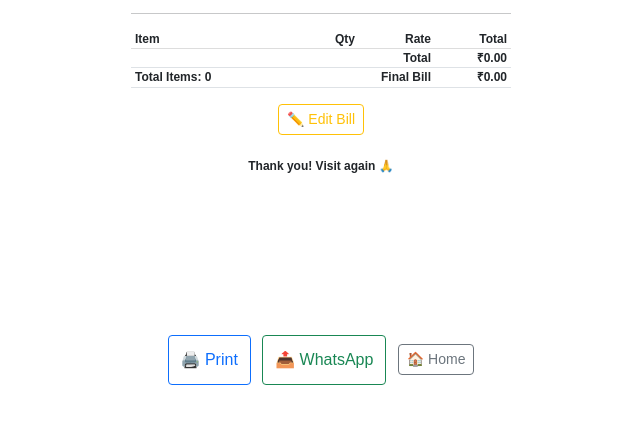
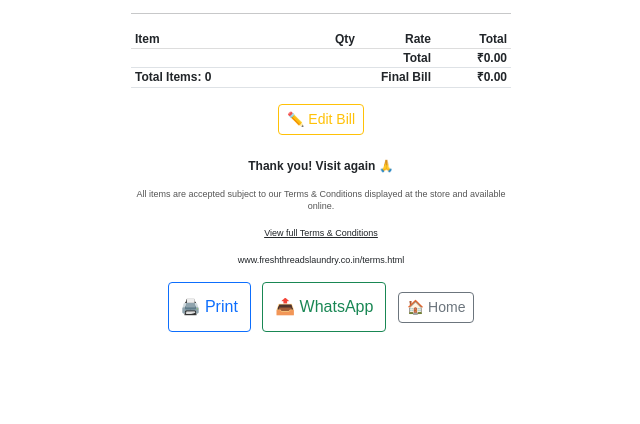
Before and after one commit to freshthreadslaundry/freshthreads-billing, a Flask app: template templates/invoice.html in a window 1280 px wide. Shown: the part 270-694 px from the top of the page, without its empty margins (319-959 px from the left). Run offline with Flask 3, Linux system fonts and the light colour scheme; the template is opened without the code that fills it, so the values that code supplies are empty.

Commit message:
add terms

```diff
--- a/templates/invoice.html
+++ b/templates/invoice.html
@@ -173,12 +173,26 @@
             <!-- Show QR code only if not cancelled -->
         </div>
         {% endif %}
- <div class="text-center mt-4">
+<div class="text-center mt-4">
     <p><strong>Thank you! Visit again 🙏</strong></p>
-    <p><strong></strong></p>
-    <p><strong></strong></p>
-    <p><strong></strong></p>
-    <br><br><br><br><br><br><br><br><br>
+
+    <!-- Terms & Conditions - Bill Disclaimer -->
+    <p style="font-size: 9px; color: #555; margin-top: 8px; line-height: 1.3;">
+        All items are accepted subject to our Terms & Conditions displayed at the store and available online.
+    </p>
+
+    <!-- Clickable link for screen, plain text for print -->
+    <p class="screen-only" style="font-size: 9px; margin-top: 2px;">
+        <a href="https://freshthreadslaundry.co.in/terms.html"
+           target="_blank"
+           style="text-decoration: underline; color: inherit;">
+            View full Terms & Conditions
+        </a>
+    </p>
+
+    <p style="font-size: 9px; margin-top: 2px;">
+        www.freshthreadslaundry.co.in/terms.html
+    </p>
 </div>
 
 <div class="screen-only text-center mt-3">
@@ -224,6 +238,8 @@ Thanks for choosing Fresh Threads Laundry.
 🧾 Invoice: https://pay.freshthreadslaundry.co.in/${token}
 🌐 Services: freshthreadslaundry.co.in
 ⭐ Review us: https://g.page/r/CcrMKL1oKHVkEAE/review
+📄 Terms & Conditions: https://freshthreadslaundry.co.in/terms.html
+
 
 FreshThreads 🙏`);
 
```
